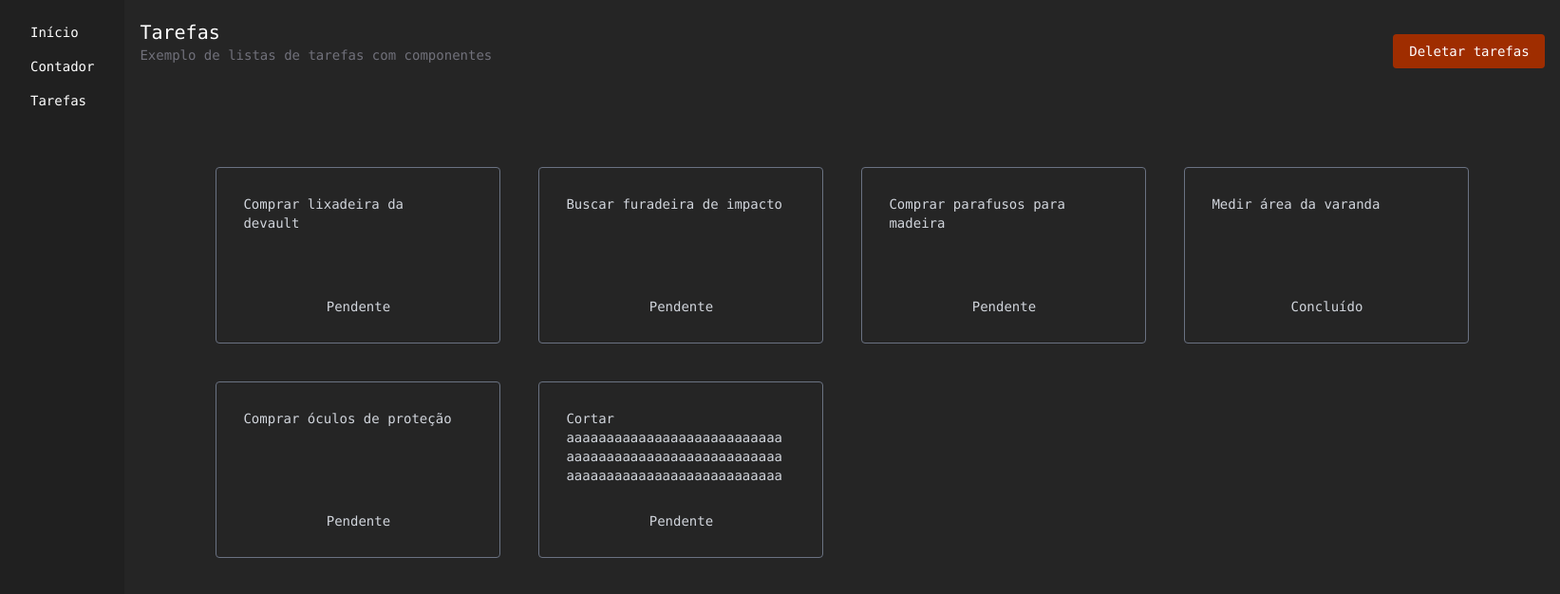
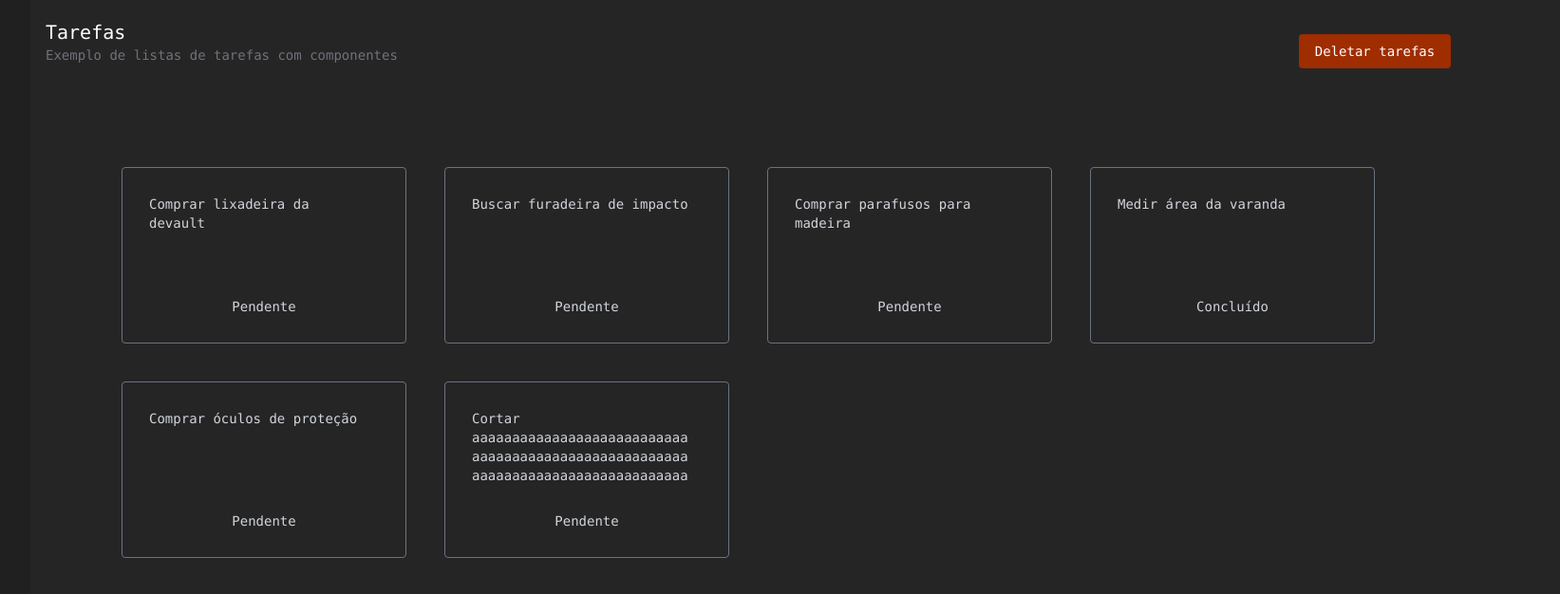
Before and after one commit to ThiagoSuchi/Studying-Angular, an Angular app: page /todos in a window 1280 px wide. Shown: the top 626 px of the page at 95% size, 1643 px wide, since content can reach past the window. Built offline with nearby package versions, Linux system fonts and the light colour scheme.

Commit message:
style(page): torna o menu lateral fixo (sticky) na tela

```diff
--- a/src/app/components/shared/page/page.html
+++ b/src/app/components/shared/page/page.html
@@ -1,5 +1,5 @@
 <div class="flex min-h-screen">
-    <aside class="bg-[#202020] w-64 p-4">
+    <aside class="bg-[#202020] w-64 p-4 sticky top-0 h-screen overflow-y-auto">
         <app-menu></app-menu>
     </aside>
     <main class="flex-1 p-4">
```
